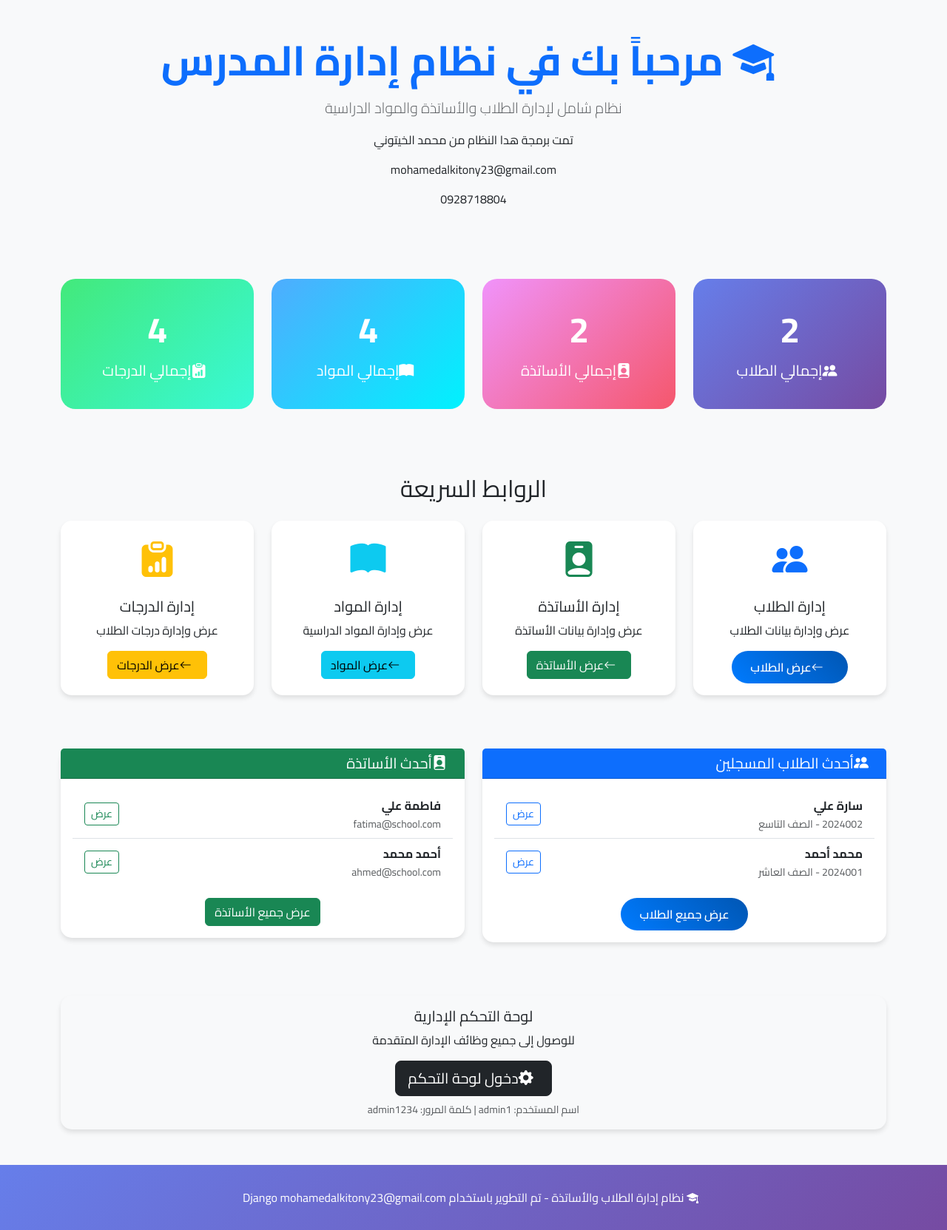
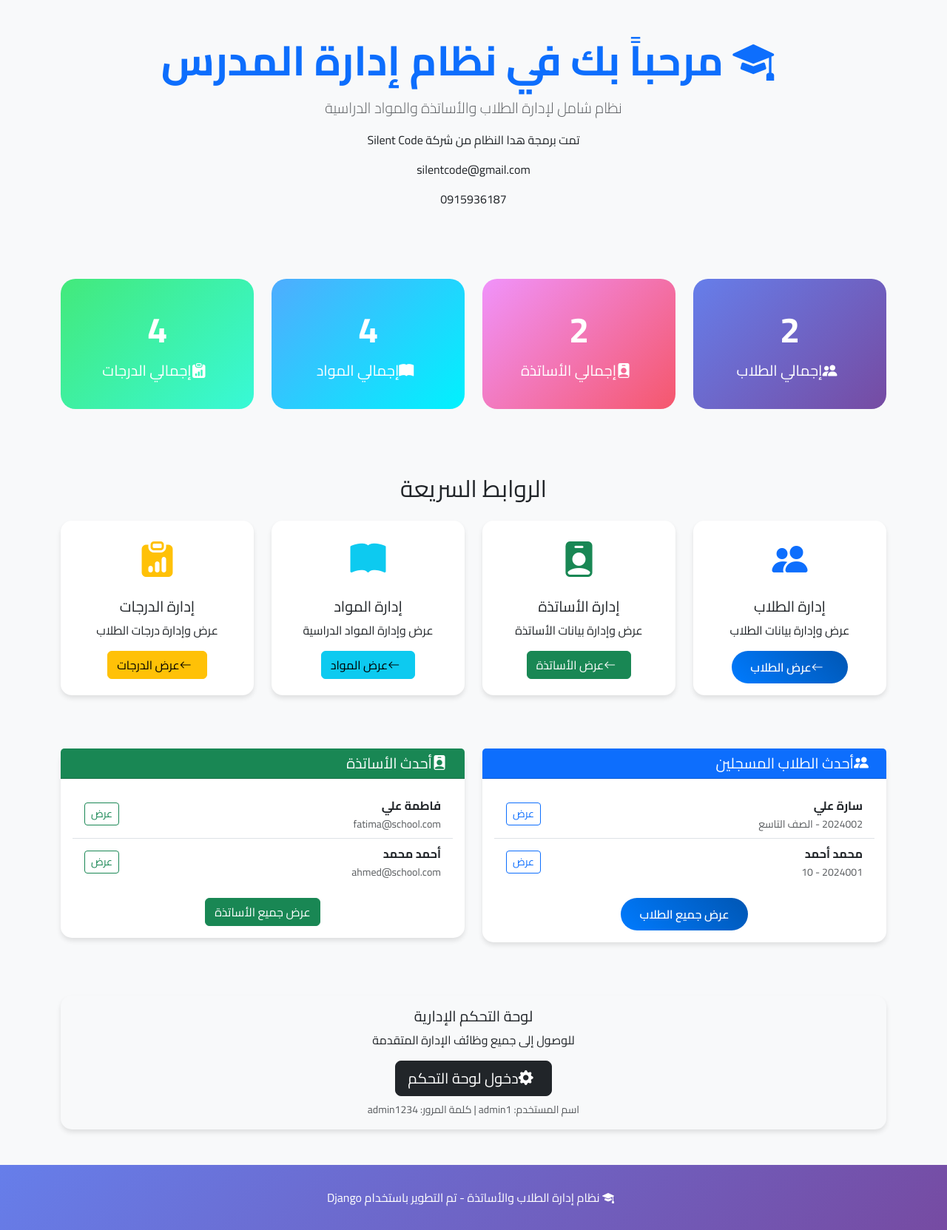
Before and after one commit to Mohamedalkitony/M, a Django app: page / in a window 1280 px wide. Shown: the part 78-1741 px from the top of the page at 74% size. Run offline with Django 5.2, Linux system fonts and the light colour scheme; data comes from the database, SQL or seed files in the repository.

Commit message:
F-update

```diff
--- a/students_teachers/models.py
+++ b/students_teachers/models.py
@@ -67,9 +67,6 @@
         ('7', 'الصف السابع'),
         ('8', 'الصف الثامن'),
         ('9', 'الصف التاسع'),
-        ('10', 'الصف العاشر'),
-        ('11', 'الصف الحادي عشر'),
-        ('12', 'الصف الثاني عشر'),
     ]
 
     student_id = models.CharField(max_length=20, unique=True, verbose_name="رقم الطالب")
--- a/students_teachers/templates/students_teachers/base.html
+++ b/students_teachers/templates/students_teachers/base.html
@@ -179,7 +179,7 @@
         <div class="container text-center">
             <p class="mb-0">
                 <i class="bi bi-mortarboard-fill me-2"></i>
-                نظام إدارة الطلاب والأساتذة - تم التطوير باستخدام Django mohamedalkitony23@gmail.com
+                نظام إدارة الطلاب والأساتذة - تم التطوير باستخدام Django
             </p>
         </div>
     </footer>
--- a/students_teachers/templates/students_teachers/home.html
+++ b/students_teachers/templates/students_teachers/home.html
@@ -11,9 +11,9 @@
                 مرحباً بك في نظام إدارة المدرس
             </h1>
             <p class="lead text-muted">نظام شامل لإدارة الطلاب والأساتذة والمواد الدراسية</p>
-            <p>تمت برمجة هدا النظام من محمد الخيتوني </p>
-            <p>mohamedalkitony23@gmail.com</p>
-            <p>0928718804</p>
+            <p>تمت برمجة هدا النظام  من شركة Silent Code </p>
+            <p>silentcode@gmail.com</p>
+            <p>0915936187</p>
         </div>
     </div>
 </div>
```
